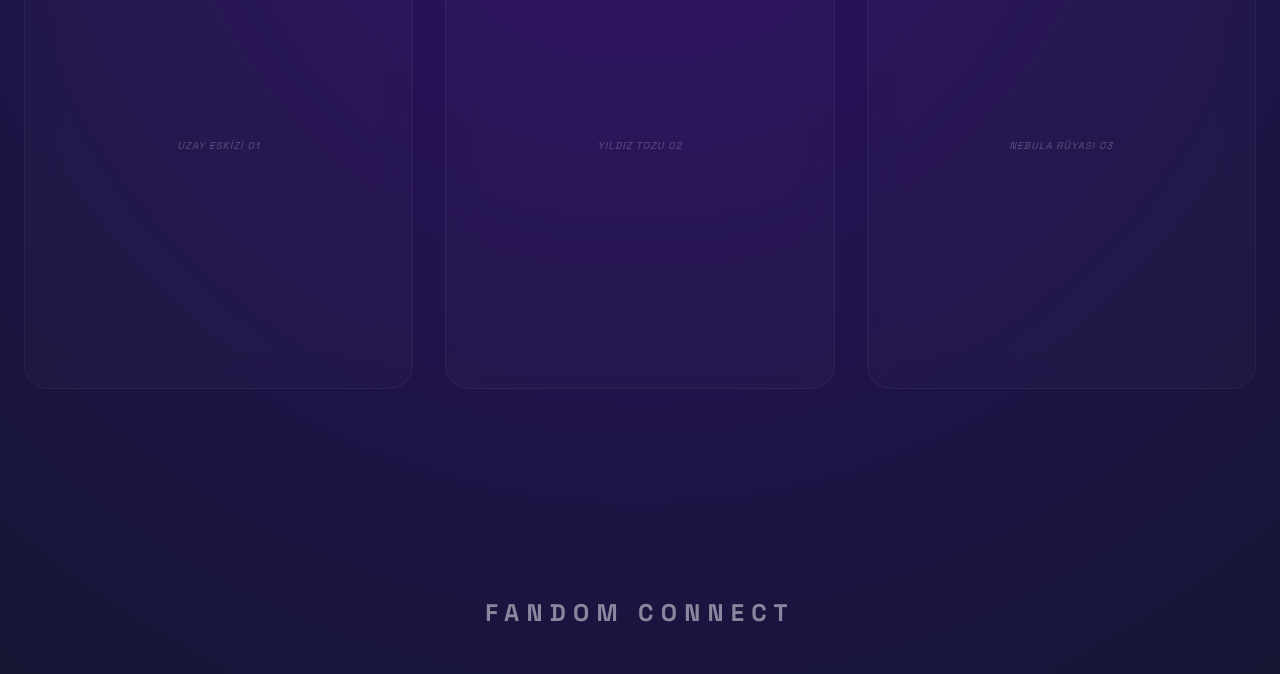
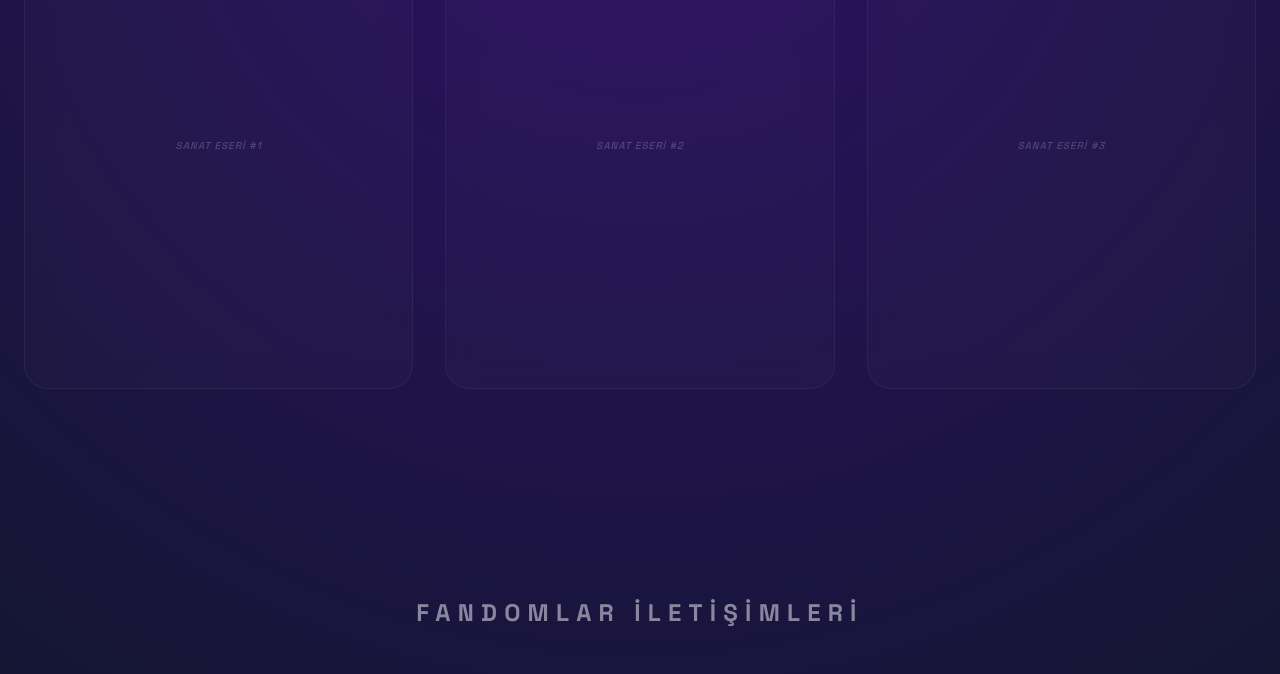
Before and after one commit to egodev334/portfolyo_friends, a plain HTML site: page index.html in a window 1280 px wide. Shown: the part 1320-1994 px from the top of the page. Drawn offline with nearby package versions, Linux system fonts and the light colour scheme.

Commit message:
Update index.html

```diff
--- a/index.html
+++ b/index.html
@@ -195,19 +195,19 @@
             </div>
             <div class="grid grid-cols-1 md:grid-cols-2 lg:grid-cols-3 gap-8">
                 <div class="glass pano-card flex items-center justify-center group">
-                    <span class="opacity-20 group-hover:opacity-100 transition-opacity uppercase text-[10px] tracking-widest italic">Uzay Eskizi 01</span>
+                    <span class="opacity-20 group-hover:opacity-100 transition-opacity uppercase text-[10px] tracking-widest italic">Sanat Eseri #1</span>
                 </div>
                 <div class="glass pano-card flex items-center justify-center group">
-                    <span class="opacity-20 group-hover:opacity-100 transition-opacity uppercase text-[10px] tracking-widest italic">Yıldız Tozu 02</span>
+                    <span class="opacity-20 group-hover:opacity-100 transition-opacity uppercase text-[10px] tracking-widest italic">Sanat Eseri #2</span>
                 </div>
                 <div class="glass pano-card flex items-center justify-center group">
-                    <span class="opacity-20 group-hover:opacity-100 transition-opacity uppercase text-[10px] tracking-widest italic">Nebula Rüyası 03</span>
+                    <span class="opacity-20 group-hover:opacity-100 transition-opacity uppercase text-[10px] tracking-widest italic">Sanat Eseri #3</span>
                 </div>
             </div>
         </section>
 
         <section id="interests" class="py-32 text-center">
-            <h2 class="text-2xl font-bold mb-12 opacity-50 tracking-[0.3em]">FANDOM CONNECT</h2>
+            <h2 class="text-2xl font-bold mb-12 opacity-50 tracking-[0.3em]">FANDOMLAR İLETİŞİMLERİ</h2>
             <div class="flex justify-center flex-wrap gap-12 text-6xl">
                 <a href="#" class="fandom-icon"><i class="fa-brands fa-deviantart"></i></a>
                 <a href="#" class="fandom-icon"><i class="fa-brands fa-pinterest"></i></a>
@@ -234,8 +234,8 @@
                         <p class="text-white">Konsept Tasarımı</p>
                     </div>
                     <div>
-                        <h4 class="text-pink-400 text-sm font-bold uppercase mb-2">Evrenler</h4>
-                        <p class="text-white">Cyberpunk & Fantasy</p>
+                        <h4 class="text-pink-400 text-sm font-bold uppercase mb-2">Ek Bilgi</h4>
+                        <p class="text-white">...</p>
                     </div>
                 </div>
             </div>
@@ -355,4 +355,5 @@
         }
     </script>
 </body>
+
 </html>
```
